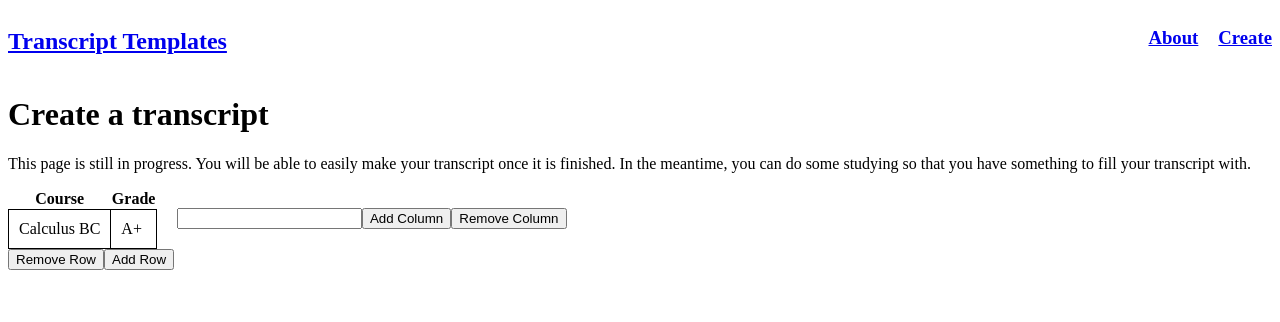
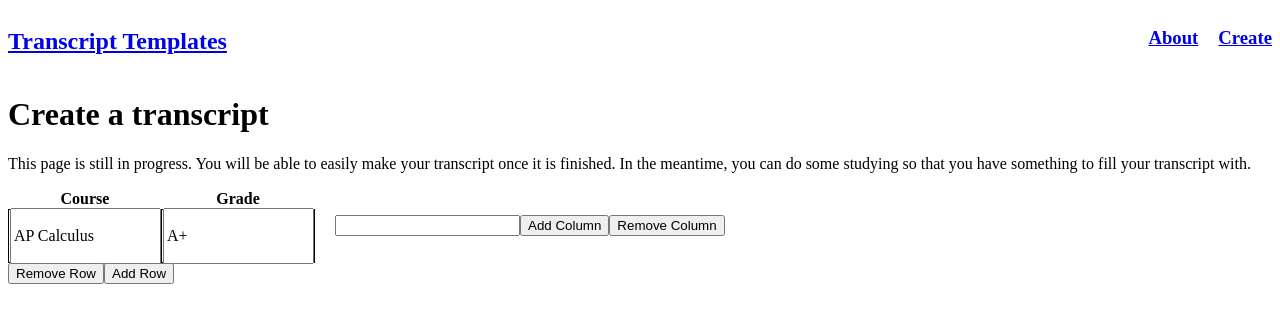
Before and after one commit to Yang-Yi-Shen/HS-Transcript-Maker, a React (Vite) app in the folder frontend/: page /create in a window 1280 px wide. Shown: the top 322 px of the page. Built offline with nearby package versions, Linux system fonts and the light colour scheme.

Commit message:
feat: added ability to edit cell contents

```diff
--- a/frontend/src/components/Grid.jsx
+++ b/frontend/src/components/Grid.jsx
@@ -1,19 +1,21 @@
 import React, { useState, useRef } from 'react';
 
 function Grid() {
-  const [gridData, setGridData] = useState([['Calculus BC', 'A+']]);
   const [headers, setHeaders] = useState(['Course', 'Grade']);
   const [newHeader, setNewHeader] = useState('');
+  const [gridData, setGridData] = useState([['AP Calculus', 'A+']]);
   const columnInputRef = useRef(null);
 
   const addRow = () => {
-    const newRow = gridData.length > 0 ? Array.from({ length: gridData[0].length }, () => "newGrid") : ["newGrid"];
-    setGridData([...gridData, newRow]);
-  }
+    if (headers.length > 0) {
+      const newRow = headers.length > 0 ? Array.from({ length: headers.length }, () => "") : [""];
+      setGridData([...gridData, newRow]);
+    }
+  };
 
   const addColumn = () => {
     const newColumnName = columnInputRef.current.value || "New Column";
-    const newColumnData = gridData.length > 0 ? gridData.map(row => [...row, "newGrid"]) : [["newGrid"]];
+    const newColumnData = gridData.length > 0 ? gridData.map(row => [...row, ""]) : [[]];
     const newHeaders = [...headers, newColumnName];
     setHeaders(newHeaders);
     setGridData(newColumnData);
@@ -23,18 +25,24 @@ function Grid() {
     if (gridData.length > 1) {
       setGridData(prevGridData => prevGridData.slice(0, -1));
     }
-  }
+  };
 
   const removeColumn = () => {
-    if (gridData.length > 0 && gridData[0].length > 1) {
-      setHeaders(prevHeaders => prevHeaders.slice(0, -1));
-      setGridData(prevGridData => prevGridData.map(row => row.slice(0, -1)));
-    }
-  }
+    setHeaders(prevHeaders => prevHeaders.slice(0, -1));
+    setGridData(prevGridData => prevGridData.map(row => row.slice(0, -1)));
+  };
 
   const handleNewHeaderChange = (event) => {
     setNewHeader(event.target.value);
-  }
+  };
+
+  const handleCellChange = (event, rowIndex, columnIndex) => {
+    const updatedRow = [...gridData[rowIndex]];
+    updatedRow[columnIndex] = event.target.value;
+    const updatedGridData = [...gridData];
+    updatedGridData[rowIndex] = updatedRow;
+    setGridData(updatedGridData);
+  };
 
   return (
     <div>
@@ -42,9 +50,9 @@ function Grid() {
         <table className='grid'>
           <thead>
             <tr>
-              {gridData.length > 0 && gridData[0].map((_, columnIndex) => (
+              {headers.map((header, columnIndex) => (
                 <th key={columnIndex}>
-                  {headers[columnIndex]}
+                  {header}
                 </th>
               ))}
             </tr>
@@ -53,7 +61,9 @@ function Grid() {
             {gridData.map((row, rowIndex) => (
               <tr key={rowIndex}>
                 {row.map((cell, columnIndex) => (
-                  <td key={`${rowIndex}-${columnIndex}`} className="cell">{cell}</td>
+                  <td key={`${rowIndex}-${columnIndex}`} className="cell">
+                    <input type="text" className='cell-content' value={cell} onChange={(event) => handleCellChange(event, rowIndex, columnIndex)} />
+                  </td>
                 ))}
               </tr>
             ))}
--- a/frontend/src/index.css
+++ b/frontend/src/index.css
@@ -21,6 +21,15 @@ header {
 }
 
 .cell {
+    height: 50px;
+    width: 150px;
     border: 1px solid black;
-    padding: 10px;
 }
+
+.cell-content {
+    height: 100%;
+    width: 95%;
+    box-shadow: none;
+    font-size: 16px;
+    font-family: 'Times New Roman', Times, serif;
+}
```
